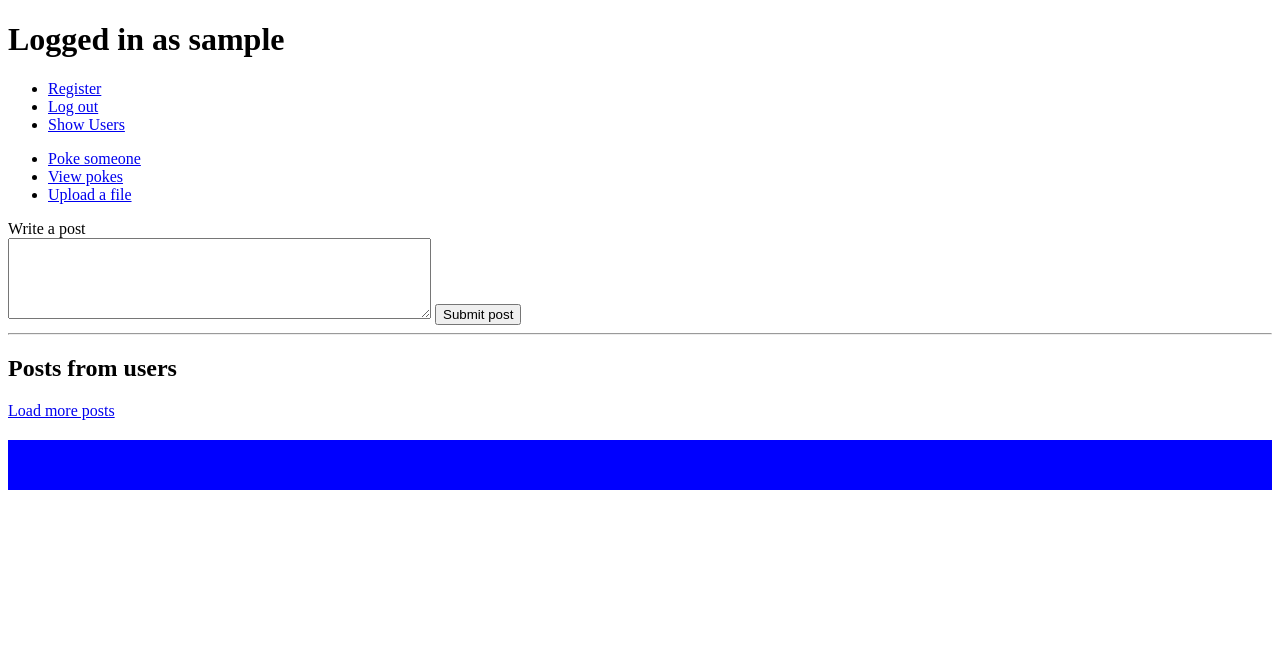
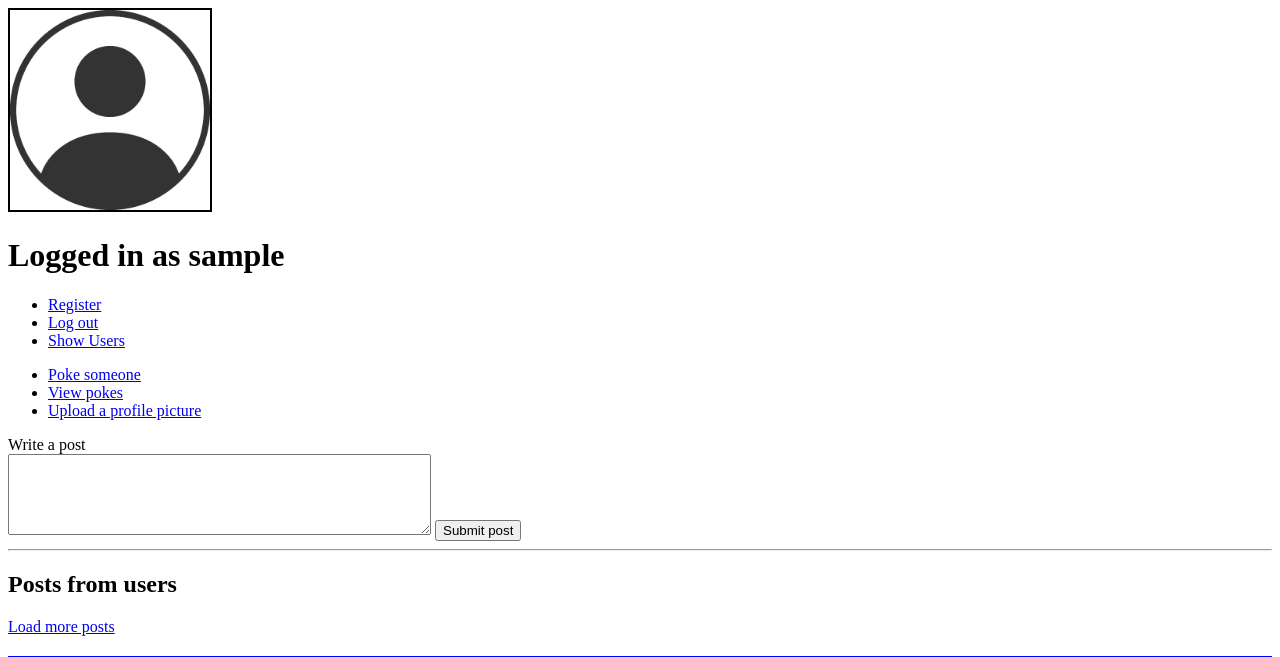
Before and after one commit to JankoAra/flask_practice, a Flask app: page / in a window 1280 px wide. Shown: the top 657 px of the page. Run offline with Flask 3, Linux system fonts and the light colour scheme; the visitor is signed in with stand-in values (Sample User, id 1); data that the repository does not hold is empty; parts of the project's set-up code (start-up, migrations or seed data) failed here and were passed over.

Commit message:
adding a profile image to the user account

```diff
--- a/app.py
+++ b/app.py
@@ -117,15 +117,37 @@ def upload_img():
         upload_folder = os.path.join(app.root_path, app.config['UPLOAD_FOLDER'])
         path = os.path.join(upload_folder, secure_filename(filename))
         # print("image path:", path)
+        # print("filename:", filename)
         f.save(path)
         flash("file uploaded")
+        with app.app_context():
+            user = Users.query.filter_by(username=session["username"]).first()
+            if user and user.profileImagePath:
+                path = os.path.join(upload_folder, user.profileImagePath)
+                if os.path.exists(path):
+                    os.remove(path)
+            user.profileImagePath = filename
+            db.session.commit()
         return render_template("display_image.html", img_filename=filename)
     return redirect(url_for('index'))
 
 
-@app.route('/uploads/<filename>')
-def uploaded_file(filename):
-    return send_from_directory(app.config['UPLOAD_FOLDER'], filename)
+@app.route('/uploads/profile-img')
+def uploaded_file():
+    with app.app_context():
+        user = Users.query.filter_by(username=session["username"]).first()
+        if user and user.profileImagePath:
+            filename = user.profileImagePath
+            path = os.path.join(app.root_path, app.config['UPLOAD_FOLDER'],filename)
+            if not os.path.exists(path):
+                print("Image doesn't exist in the database")
+                user.profileImagePath = None
+                db.session.commit()
+                filename = 'empty_profile_image.png'
+                return send_from_directory('static/img', filename)
+            return send_from_directory(app.config['UPLOAD_FOLDER'], filename)
+        filename = 'empty_profile_image.png'
+        return send_from_directory('static/img', filename)
 
 
 @app.route("/logout")
--- a/dbModels.py
+++ b/dbModels.py
@@ -8,6 +8,7 @@ class Users(db.Model):
     email = db.Column(db.String(100), nullable=False, unique=True)
     password = db.Column(db.String(255), nullable=False)
     username = db.Column(db.String(45), nullable=False, unique=True)
+    profileImagePath = db.Column(db.Text)
 
     posts = db.relationship('Posts', backref='author', lazy=True)
 
--- a/templates/display_image.html
+++ b/templates/display_image.html
@@ -16,6 +16,6 @@
 {% endwith %}
 <a href="/">back to index</a>
 <br>
-<img src="{{ url_for('uploaded_file', filename=img_filename) }}" alt="{{ img_filename }}">
+<img src="{{ url_for('uploaded_file') }}" alt="{{ img_filename }}">
 </body>
 </html>
--- a/templates/index.html
+++ b/templates/index.html
@@ -121,6 +121,10 @@
     {% endif %}
 {% endwith %}
 {% if session.username %}
+    <a title="Upload a profile image" href="{{ url_for('form', action='uploadfile') }}" style="cursor: pointer">
+        <img src="{{ url_for("uploaded_file") }}"
+             alt="profileImage" width="200" height="200"
+             style="border: 2px solid black;"></a>
     <h1>Logged in as {{ session.username }}</h1>
 {% endif %}
 <ul>
@@ -144,7 +148,7 @@
     <ul>
         <li><a href={{ url_for('new_poke') }}>Poke someone</a></li>
         <li><a href={{ url_for('my_pokes') }}>View pokes</a></li>
-        <li><a href={{ url_for('form', action='uploadfile') }}>Upload a file</a></li>
+        <li><a href={{ url_for('form', action='uploadfile') }}>Upload a profile picture</a></li>
     </ul>
     <label for="postContent">Write a post</label>
     <br>
```
Also changed, not shown: alembic/versions/ece1c550aac1_added_profile_image_path_in_users_table.py (added, +30 -0 lines), static/img/empty_profile_image.png (added).
